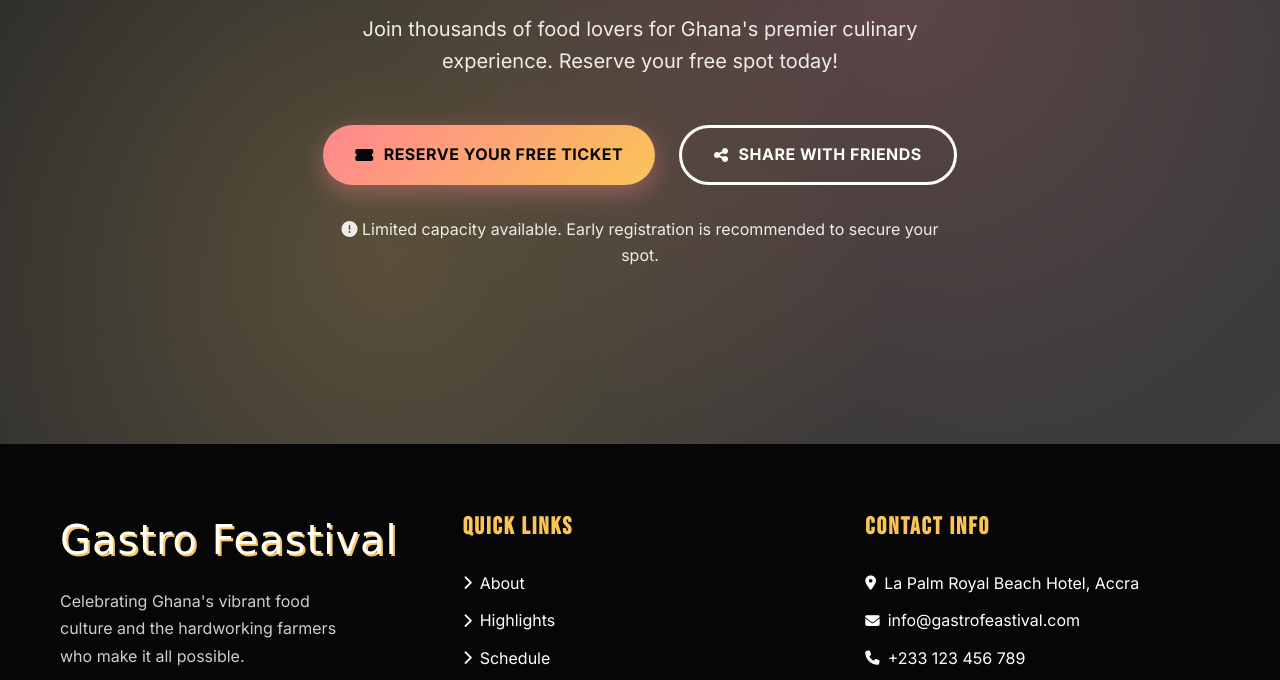
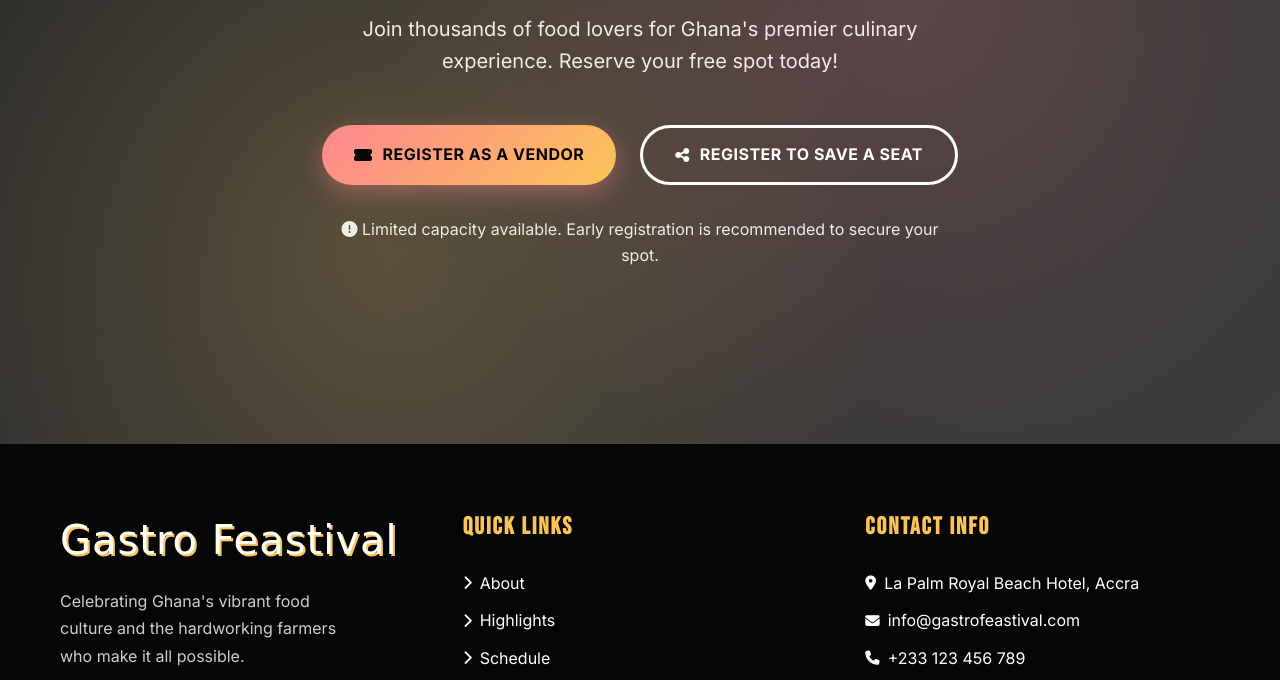
Before and after one commit to MrSelormMichael/Gastro, a plain HTML site: page index.html in a window 1280 px wide. Shown: the part 8541-9221 px from the top of the page. Drawn offline with Linux system fonts and the light colour scheme; a web font is replaced by a local one.

```diff
--- a/index.html
+++ b/index.html
@@ -376,11 +376,11 @@
           <div class="cta-buttons">
             <a href="#" class="btn btn-primary">
               <i class="fas fa-ticket-alt"></i>
-              Reserve Your Free Ticket
+              Register as a Vendor
             </a>
             <a href="#" class="btn btn-outline">
               <i class="fas fa-share-alt"></i>
-              Share With Friends
+              Register to Save a Seat
             </a>
           </div>
 
@@ -450,4 +450,5 @@
 
     <script src="script.js"></script>
   </body>
+
 </html>
```
